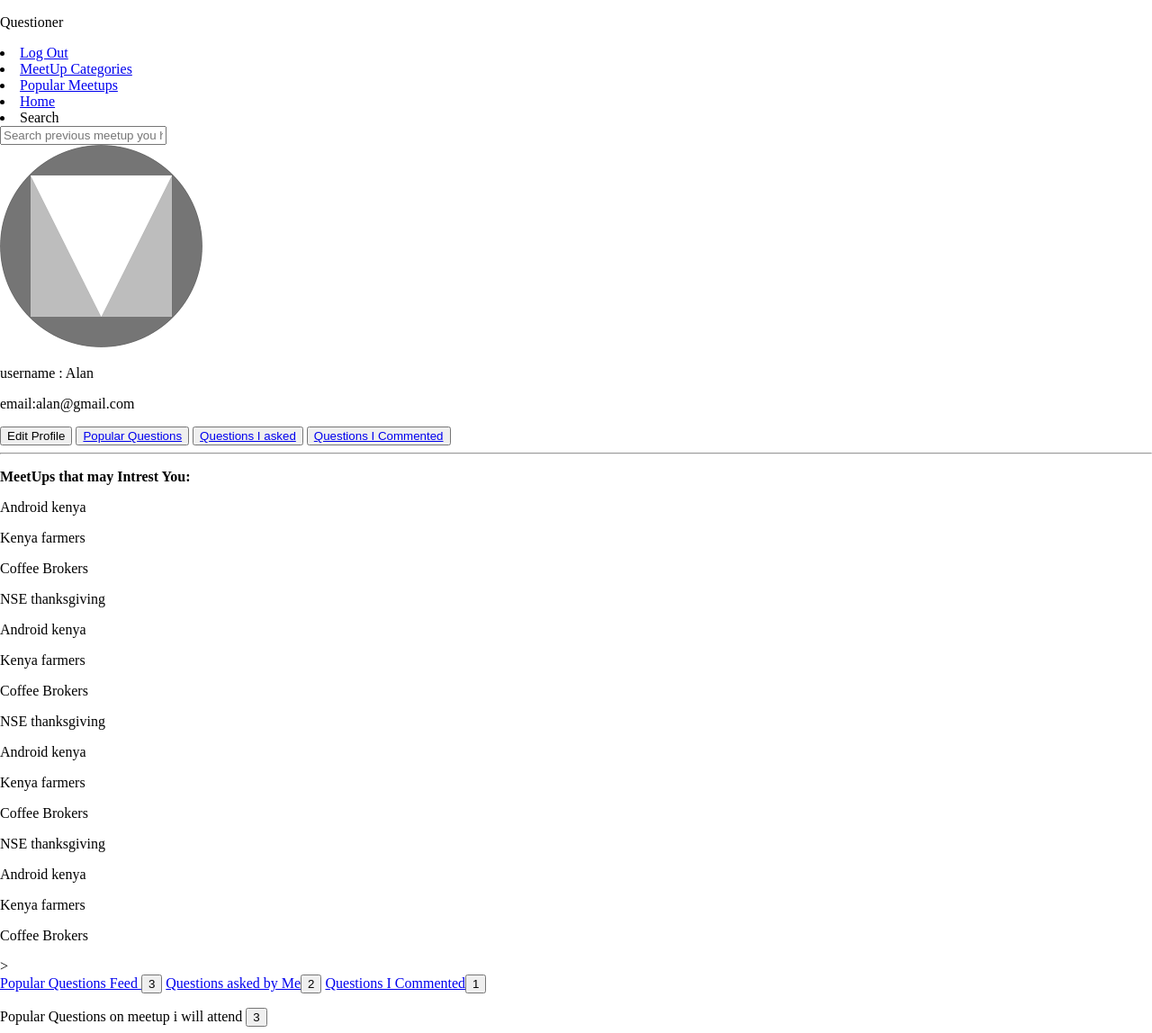
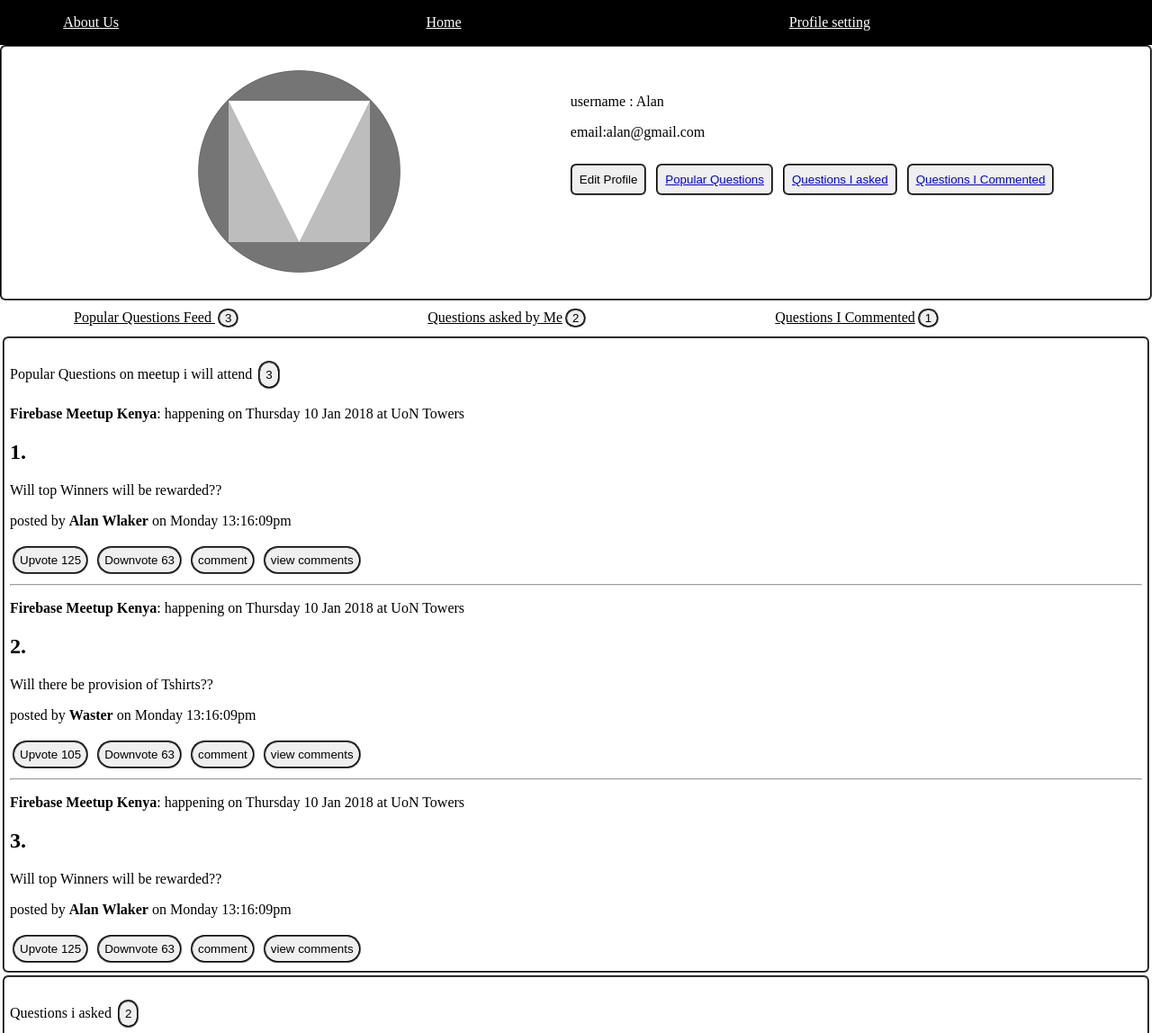
Before and after one commit to JosephNjuguna/QuestionerV1, a plain HTML site: page UI/templates/profile.html in a window 1280 px wide. Shown: the top 1148 px of the page at 90% size. Drawn offline with Linux system fonts and the light colour scheme.

Commit message:
[starts #163141048] fixe on profile ui template

```diff
--- a/UI/templates/profile.html
+++ b/UI/templates/profile.html
@@ -8,54 +8,35 @@
     <title>Questioner</title>
 </head>
 <body class="profile">
-        <nav id="navbar-items">
+        <nav class="navbar-items">
             <p id="nav-left">Questioner</p>
-            <li id="nav-right"><a href="#meetupcategories">Log Out</a></li>
-            <li id="nav-right"><a href="#meetupcategories">MeetUp Categories</a></li>
-            <li id="nav-right"><a href="#">Popular Meetups</a> </li>
-            <li id="nav-right"><a href="./dashboard.html">Home</a> </li>
-            <li id="nav-right">Search</li>
-            <input  id="nav-right" type="text" placeholder="Search previous meetup you have attended before here...">
+            <p  class="nav-right"><a href="#">About Us</a></p>
+            <p  class="nav-right"><a href="./dashboard.html">Home</a></p>
+            <p  class="nav-right"><a href="#">Profile setting</a></p>
         </nav>
-        <div id="profile-body">
-            <div id="user-information">
+        <div class="profile-body">
+            <div class="user-information">
+                <div class="user-image">
                     <img id="info-image" src="../static/images/one.png" alt=" user image">
+                </div>
+                <div class="user-detail">
                     <p id="info-name">username : Alan</p>
                     <p id="info-email">email:alan@gmail.com</p>
                     <button id="info-button">  Edit Profile</button>
                     <button id="info-button"><a href="#popularquestion">Popular Questions</a></button>
                     <button id="info-button"><a href="#askedquestion">Questions I asked</a></button>
                     <button id="info-button"><a href="#questionscommented">Questions I Commented</a></button>
-                <hr>
-                <div id="others">
-                        <div>
-                            <p><b>MeetUps that may Intrest You:</b></p>
-                            <p>Android kenya</p>
-                            <p>Kenya farmers</p>
-                            <p>Coffee Brokers</p>
-                            <p>NSE thanksgiving</p>
-                            <p>Android kenya</p>
-                            <p>Kenya farmers</p>
-                            <p>Coffee Brokers</p>
-                            <p>NSE thanksgiving</p> <p>Android kenya</p>
-                            <p>Kenya farmers</p>
-                            <p>Coffee Brokers</p>
-                            <p>NSE thanksgiving</p> <p>Android kenya</p>
-                            <p>Kenya farmers</p>
-                            <p>Coffee Brokers</p>
-                            >
                 </div>
             </div>
-            </div>
-            <div id="profile-questions">
+            <div class="profile-questions">
                     <!--allows user to access different part of the page without scrolling much-->
-                    <div id="control-body">
-                        <a id="profile-control" href="#popularquestion">Popular Questions Feed <button>3</button></a>
-                        <a id="profile-control" href="#askedquestion">Questions asked by Me<button>2</button></a>
-                        <a id="profile-control" href="#questionscommented">Questions I Commented<button>1</button></a>
+                    <div class="control-body">
+                        <a id="profile-control" href="#1">Popular Questions Feed <button>3</button></a>
+                        <a id="profile-control" href="#2">Questions asked by Me<button>2</button></a>
+                        <a id="profile-control" href="#3">Questions I Commented<button>1</button></a>
                     </div>
                     <!--popular questions on specific meetups-->
-                    <div id="popularquestion">
+                    <div class="popularquestion" id="1">
                         <p id="hints">Popular Questions on meetup i will attend <button>3</button></p>
                         <div>
                             <p> <b>Firebase Meetup Kenya</b>: happening on Thursday 10 Jan 2018 at UoN Towers</p>
@@ -66,6 +47,8 @@
                             <button id="popular-feed">comment</button>
                             <button id="popular-feed">view comments</button>
                         </div>
+                        <hr>
+
                         <div>
                             <p> <b>Firebase Meetup Kenya</b>: happening on Thursday 10 Jan 2018 at UoN Towers</p>
                             <p><b><h2>2.</h2></b>Will there be provision of Tshirts??</p>
@@ -75,6 +58,7 @@
                             <button id="popular-feed">comment</button>
                             <button id="popular-feed">view comments</button>
                         </div>
+                        <hr>
                         <div>
                             <p> <b>Firebase Meetup Kenya</b>: happening on Thursday 10 Jan 2018 at UoN Towers</p>
                             <p><b><h2>3.</h2></b>Will top Winners will be rewarded??</p>
@@ -86,7 +70,7 @@
                         </div>
                     </div>
                     <!--questions users asked-->
-                    <div id="askedquestions">
+                    <div class="askedquestions" id="2">
                         <p id="hints">Questions i asked <button>2</button></p>
                         <div>
                             <p> <b>Firebase Meetup Kenya</b>: happening on Thursday 10 Jan 2018 at UoN Towers</p>
@@ -97,6 +81,8 @@
                             <button id="popular-feed">comment</button>
                             <button id="popular-feed">view comments</button>
                         </div>
+                        <hr>
+
                         <div>
                             <p> <b>FoodLovers Kenya</b>: happening on Thursday 10 Jan 2018 at UoN Towers</p>
                             <p><b><h2>2.</h2></b> When will Food Blog Registration take place??</p>
@@ -108,7 +94,7 @@
                         </div>
                     </div>
                     <!--questions that user commented on-->
-                    <div  id="questionscommented">
+                    <div  class="questionscommented" id="3">
                         <p id="hints">Question I commented <button>1</button></p>
                         <p> <b>Firebase Meetup Kenya</b>: happening on Thursday 10 Jan 2018 at UoN Towers</p>
                         <p><b><h2>1.</h2></b> How much will it cost to register new users??</p>
@@ -119,30 +105,27 @@
                         <button id="popular-feed">view comments</button>
                     </div>
             </div>
-            <footer id="questioner-info">
-                    <div id="questioner-contact">
+            <footer class="questioner-info">
+                    <div class="questioner-contact">
                         <p><b>Questioner</b></p>
                         <p>location:</p>
                         <p>Kenya, Nairobi</p>
                         <p>P.O Box 23435-5546</p>
 
                     </div>
-                    <div id="questioner-contact">
+                    <div class="questioner-contact">
                         <p><b>Contact info</b></p>
                         <p>questioner@mail.com</p>
                         <p>phone number :07123456987 </p>
                         <p>Reach us at instagram: @meetup</p>
 
                     </div>
-                    <div id="questioner-contact">
+                    <div class="questioner-contact">
                         <p><b>Questioner mission and values</b></p>
                         <p>Connect People of same Intrest</p>
                         <p>Create Memorable Meetups</p>
                         <p>Build the Best Public Relations</p>
                     </div>
-                    <br>
-                    <p>Questioner</p>
-                    <p>2019</p>
             </footer>
         </div>
 </body>
```
Lines whose indentation alone changed are shown as unchanged.
